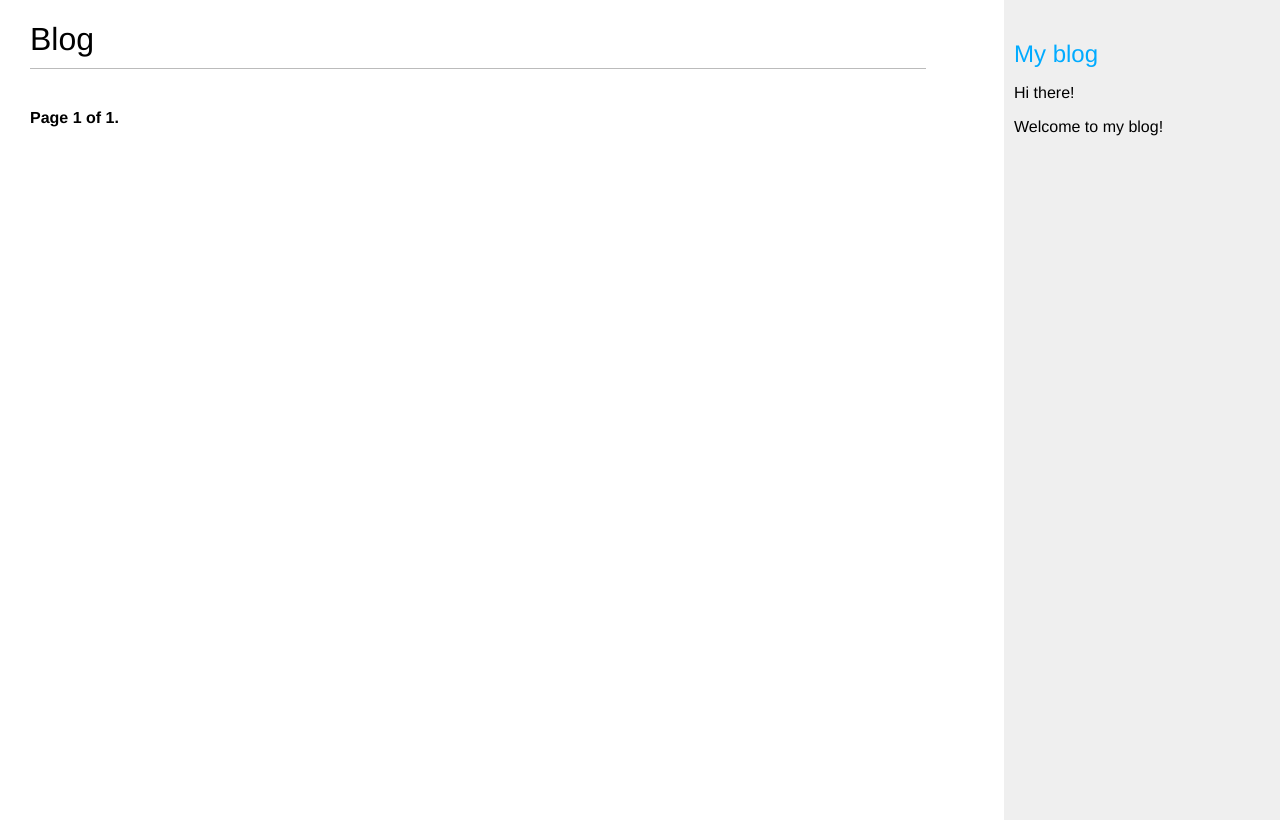
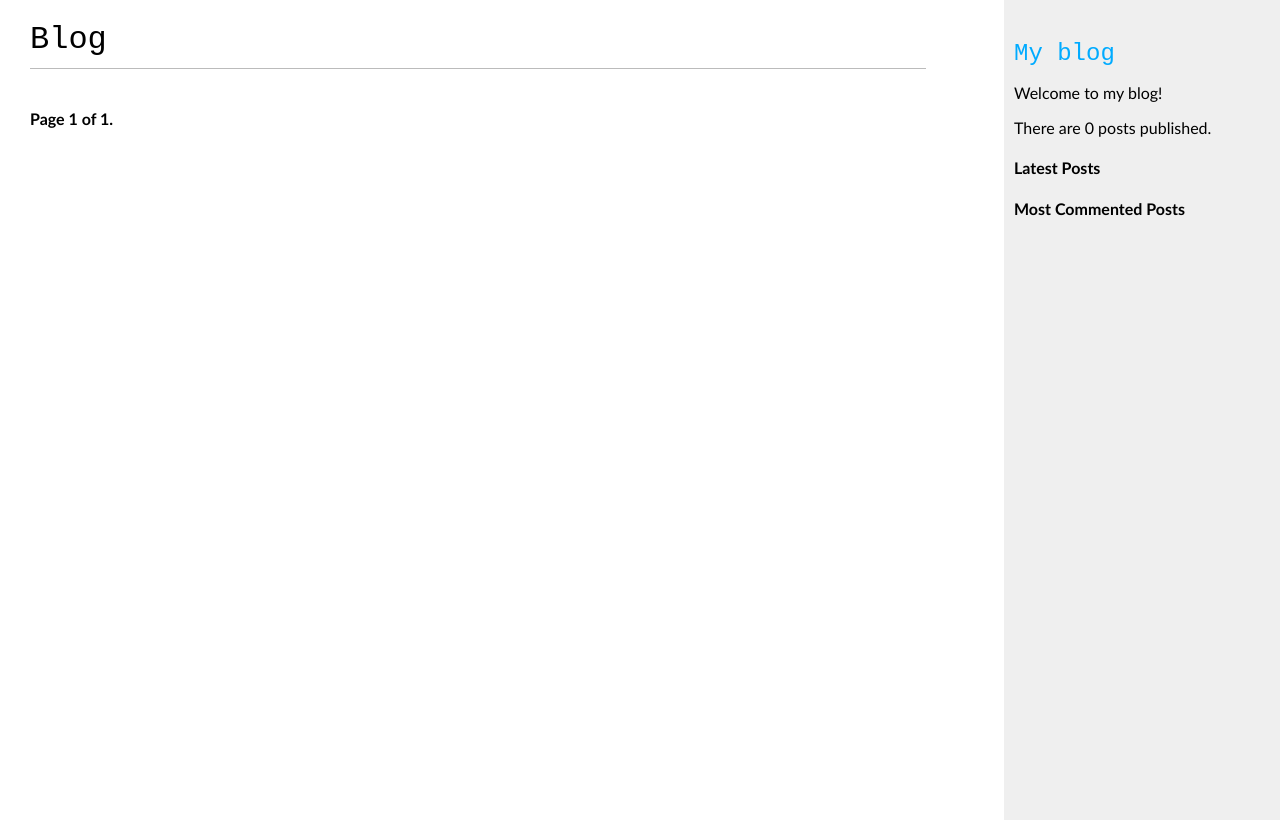
Before and after one commit to LevitKanner/djangoBlog, a Django app: page /blog/ in a window 1280 px wide. Run offline with Django 3.2, Linux system fonts and the light colour scheme; data that the repository does not hold is empty; parts of the project's set-up code (start-up, migrations or seed data) failed here and were passed over.

Commit message:
Edits templates to add site map

```diff
--- a/blog/static/css/blog.css
+++ b/blog/static/css/blog.css
@@ -1,7 +1,8 @@
 body {
     margin:0;
     padding:0;
-    font-family:helvetica, sans-serif;
+    /* font-family:helvetica, sans-serif; */
+    font-family: 'Gill Sans', 'Gill Sans MT', Calibri, 'Trebuchet MS', sans-serif;
 }
 
 a {
@@ -13,11 +14,13 @@
     font-weight:normal;
     border-bottom:1px solid #bbb;
     padding:0 0 10px 0;
+    font-family: 'Courier New', Courier, monospace;
 }
 
 h2 {
     font-weight:normal;
     margin:30px 0 0;
+    font-family: 'Courier New', Courier, monospace;
 }
 
 #content {
@@ -99,3 +102,11 @@
     color: #00abff;
     font-weight: bold;
 }
+
+.post_div {
+    border-bottom: 1px solid #bbb;
+}
+
+.post_content {
+    font-family: 'Gill Sans', 'Gill Sans MT', Calibri, 'Trebuchet MS', sans-serif;
+}
--- a/blog/templates/blog/base.html
+++ b/blog/templates/blog/base.html
@@ -1,3 +1,4 @@
+{% load blog_tags %}
 {% load static %}
 <html lang="en">
 <head>
@@ -13,13 +14,27 @@
         {% endblock %}
     </div>
 
+    <!-- Side Bar -->
     <div id="sidebar">
         <h2>
             <a href="{% url 'blog:post_list' %}">  My blog </a>
 
         </h2>
-        <p>Hi there!</p>
         <p>Welcome to my blog!</p>
+        <p>There are {% total_posts %} posts published.</p>
+
+        <!-- Show most recent posts with custom tag -->
+        <h4>Latest Posts</h3>
+        {% show_latest_posts %}
+
+        <!-- Show most comment posts with custom tag -->
+        <h4>Most Commented Posts</h3>
+        {% most_commented as most_commented_posts %}
+        <ul>
+            {% for post in most_commented_posts %}
+            <li><a href="{{post.get_absolute_url}}">{{post.title}}</a></li>
+            {% endfor %}
+        </ul>
     </div>
 
 </body>
--- a/blog/templates/blog/post/list.html
+++ b/blog/templates/blog/post/list.html
@@ -5,7 +5,9 @@
     {% if tag %}
     <h2>Posts tagged with "{{tag.name}}"</h2>
     {% endif %}
+
     {% for post in posts %}
+    <div class="post_div">
         <h2>
             <a href="{{ post.get_absolute_url }}">
                 {{ post.title }}
@@ -23,8 +25,12 @@
         <p class="date">
             Published {{ post.publish }} by {{ post.author }}
         </p>
+        <div class="post_content">
+            {{ post.body|truncatewords:20|linebreaks }}
+        </div>
 
-{{ post.body|truncatewords:30|linebreaks }}
+    </div>
     {% endfor %}
+
 {% include 'blog/pagination.html' with page=posts %}
 {% endblock %}
--- a/mysite/settings.py
+++ b/mysite/settings.py
@@ -11,6 +11,7 @@
 """
 
 from pathlib import Path
+from .secret import SECRET_KEY
 
 # Build paths inside the project like this: BASE_DIR / 'subdir'.
 BASE_DIR = Path(__file__).resolve().parent.parent
@@ -20,7 +21,7 @@
 # See https://docs.djangoproject.com/en/3.1/howto/deployment/checklist/
 
 # SECURITY WARNING: keep the secret key used in production secret!
-SECRET_KEY = 'ceae!a#j&=n2x=r_ajgak_uz!5+n*n*6&rxldr=)$_$bq%$8vh'
+SECRET_KEY = SECRET_KEY
 
 # SECURITY WARNING: don't run with debug turned on in production!
 DEBUG = True
@@ -38,7 +39,8 @@
     'django.contrib.messages',
     'django.contrib.staticfiles',
     'blog.apps.BlogConfig',
-    'taggit'
+    'taggit',
+    'portfolio.apps.PortfolioConfig'
 ]
 
 MIDDLEWARE = [
```
Also changed, not shown: blog/templates/blog/post/detail.html (+5 -2 lines), 1 other file.
